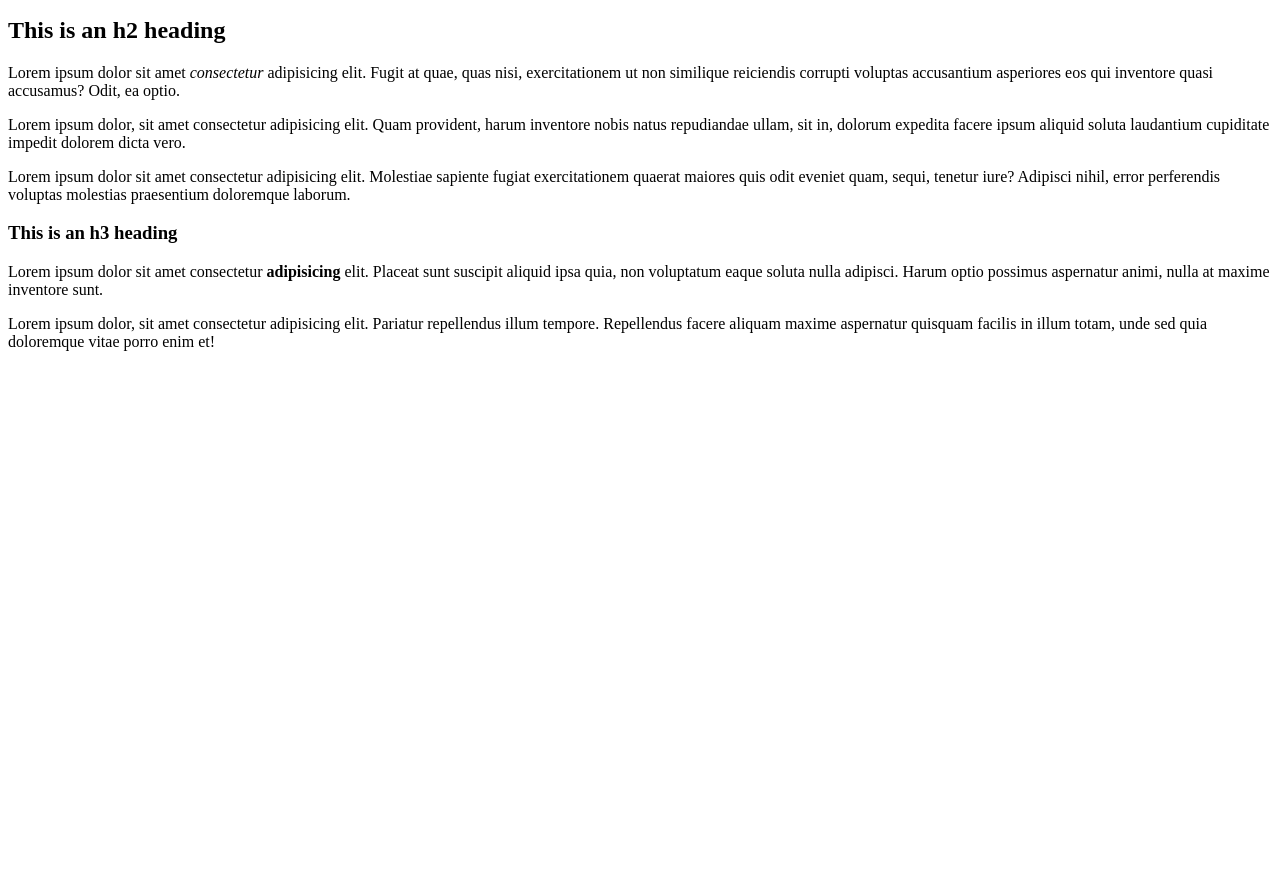
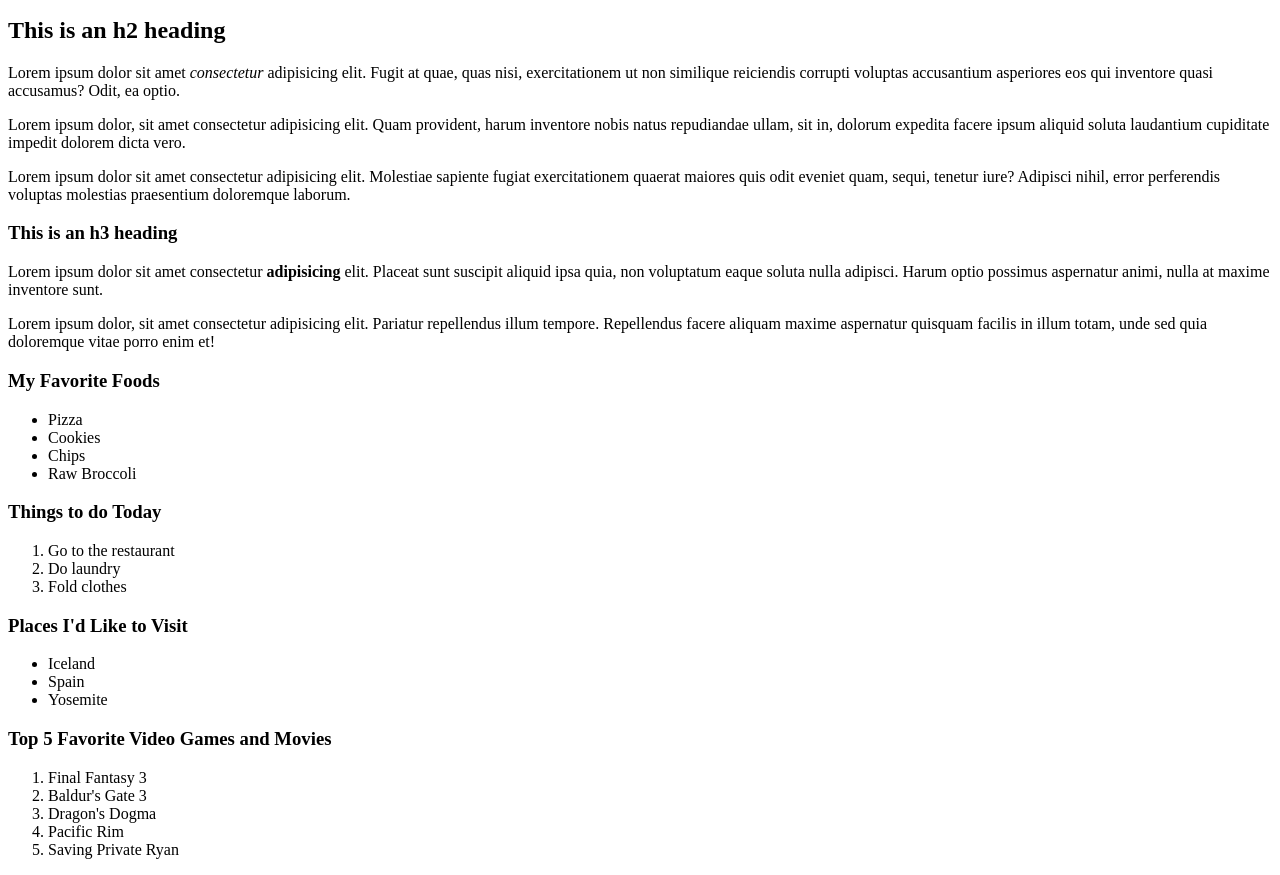
Before and after one commit to jeff-bazinet/git_test, a plain HTML site: page html-boilerplate/index.html in a window 1280 px wide. Shown: the part 119-994 px from the top of the page. Before the commit the page ends 800 px from the top, so only its background shows below. Drawn offline with Linux system fonts and the light colour scheme.

Commit message:
Unordered and Ordered Lists

```diff
--- a/html-boilerplate/index.html
+++ b/html-boilerplate/index.html
@@ -14,5 +14,36 @@
     <h3>This is an h3 heading</h3>
     <p>Lorem ipsum dolor sit amet consectetur <strong>adipisicing</strong> elit. Placeat sunt suscipit aliquid ipsa quia, non voluptatum eaque soluta nulla adipisci. Harum optio possimus aspernatur animi, nulla at maxime inventore sunt.</p>
     <p>Lorem ipsum dolor, sit amet consectetur adipisicing elit. Pariatur repellendus illum tempore. Repellendus facere aliquam maxime aspernatur quisquam facilis in illum totam, unde sed quia doloremque vitae porro enim et!</p>
+
+    <h3>My Favorite Foods</h3>
+    <ul>
+        <li>Pizza</li>
+        <li>Cookies</li>
+        <li>Chips</li>
+        <li>Raw Broccoli</li>
+    </ul>
+
+    <h3>Things to do Today</h3>
+    <ol>
+        <li>Go to the restaurant</li>
+        <li>Do laundry</li>
+        <li>Fold clothes</li>
+    </ol>
+
+    <h3>Places I'd Like to Visit</h3>
+    <ul>
+        <li>Iceland</li>
+        <li>Spain</li>
+        <li>Yosemite</li>
+    </ul>
+
+    <h3>Top 5 Favorite Video Games and Movies</h3>
+    <ol>
+        <li>Final Fantasy 3</li>
+        <li>Baldur's Gate 3</li>
+        <li>Dragon's Dogma</li>
+        <li>Pacific Rim</li>
+        <li>Saving Private Ryan</li>
+    </ol>
 </body>
 </html>
```
